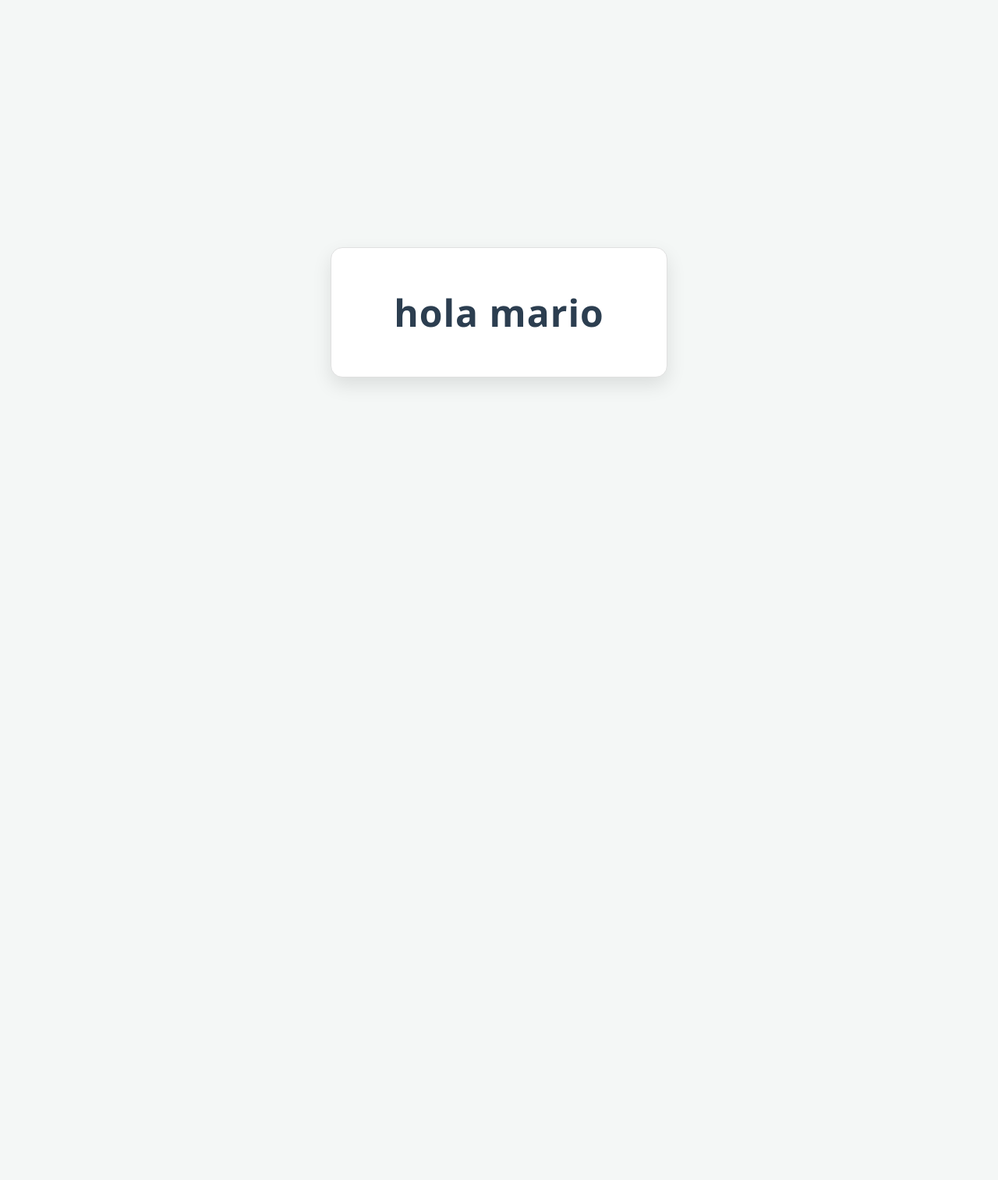
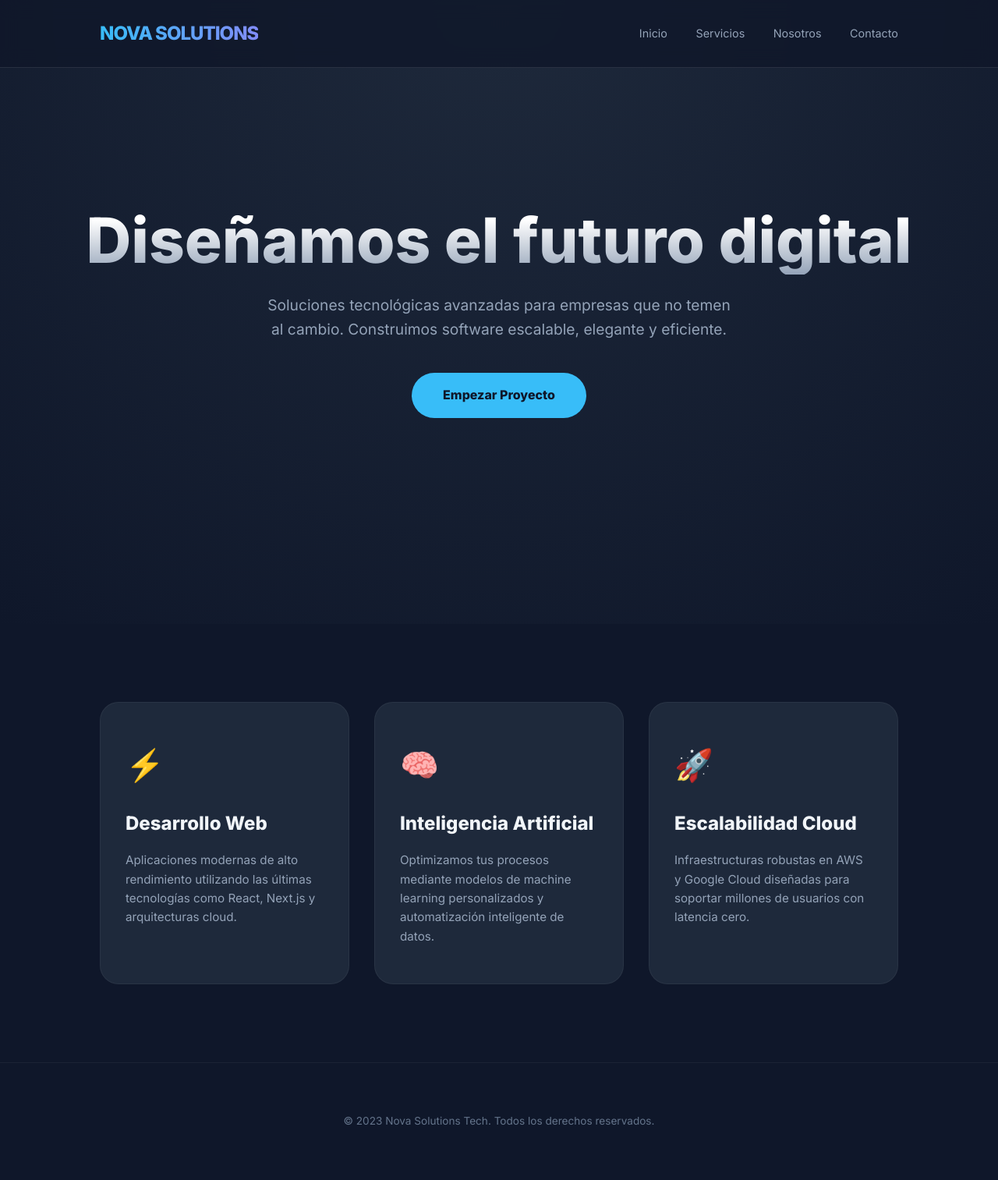
Before and after one commit to jesuismarioedit/prueba-ia, a plain HTML site: page index.html in a window 1280 px wide. Shown: the whole page at 78% size. Before the commit the page ends 800 px from the top, so only its background shows below. Drawn offline with Linux system fonts and the light colour scheme.

Commit message:
Página actualizada automáticamente desde n8n

```diff
--- a/index.html
+++ b/index.html
@@ -3,11 +3,212 @@
 <head>
     <meta charset="UTF-8">
     <meta name="viewport" content="width=device-width, initial-scale=1.0">
-    <title>Bienvenida</title>
+    <title>Nova Solutions | Innovación Digital</title>
+    <style>
+        @import url('https://fonts.googleapis.com/css2?family=Inter:wght@300;400;600;800&display=swap');
+
+        * {
+            margin: 0;
+            padding: 0;
+            box-sizing: border-box;
+            font-family: 'Inter', sans-serif;
+        }
+
+        body {
+            background-color: #0f172a;
+            color: #f8fafc;
+            line-height: 1.6;
+            overflow-x: hidden;
+        }
+
+        header {
+            position: fixed;
+            top: 0;
+            width: 100%;
+            padding: 1.5rem 10%;
+            display: flex;
+            justify-content: space-between;
+            align-items: center;
+            background: rgba(15, 23, 42, 0.8);
+            backdrop-filter: blur(12px);
+            z-index: 1000;
+            border-bottom: 1px solid rgba(255, 255, 255, 0.1);
+        }
+
+        .logo {
+            font-size: 1.5rem;
+            font-weight: 800;
+            background: linear-gradient(90deg, #38bdf8, #818cf8);
+            -webkit-background-clip: text;
+            -webkit-text-fill-color: transparent;
+            letter-spacing: -1px;
+        }
+
+        nav a {
+            color: #94a3b8;
+            text-decoration: none;
+            margin-left: 2rem;
+            font-size: 0.9rem;
+            font-weight: 500;
+            transition: color 0.3s;
+        }
+
+        nav a:hover {
+            color: #38bdf8;
+        }
+
+        .hero {
+            height: 100vh;
+            display: flex;
+            flex-direction: column;
+            justify-content: center;
+            align-items: center;
+            text-align: center;
+            padding: 0 1rem;
+            background: radial-gradient(circle at top, #1e293b 0%, #0f172a 100%);
+        }
+
+        .hero h1 {
+            font-size: clamp(2.5rem, 8vw, 5rem);
+            font-weight: 800;
+            line-height: 1.1;
+            margin-bottom: 1.5rem;
+            background: linear-gradient(to bottom, #fff 20%, #94a3b8 100%);
+            -webkit-background-clip: text;
+            -webkit-text-fill-color: transparent;
+        }
+
+        .hero p {
+            max-width: 600px;
+            font-size: 1.2rem;
+            color: #94a3b8;
+            margin-bottom: 2.5rem;
+        }
+
+        .cta-button {
+            background: #38bdf8;
+            color: #0f172a;
+            padding: 1rem 2.5rem;
+            border-radius: 50px;
+            text-decoration: none;
+            font-weight: 700;
+            transition: transform 0.3s, box-shadow 0.3s;
+        }
+
+        .cta-button:hover {
+            transform: translateY(-3px);
+            box-shadow: 0 10px 25px rgba(56, 189, 248, 0.4);
+        }
+
+        .services {
+            padding: 100px 10%;
+            display: grid;
+            grid-template-columns: repeat(auto-fit, minmax(300px, 1fr));
+            gap: 2rem;
+        }
+
+        .card {
+            background: #1e293b;
+            padding: 3rem 2rem;
+            border-radius: 24px;
+            border: 1px solid rgba(255, 255, 255, 0.05);
+            transition: all 0.3s ease;
+            position: relative;
+            overflow: hidden;
+        }
+
+        .card::before {
+            content: '';
+            position: absolute;
+            top: 0;
+            left: 0;
+            width: 100%;
+            height: 4px;
+            background: linear-gradient(90deg, #38bdf8, #818cf8);
+            opacity: 0;
+            transition: opacity 0.3s;
+        }
+
+        .card:hover {
+            transform: translateY(-10px);
+            background: #253347;
+            border-color: rgba(56, 189, 248, 0.3);
+        }
+
+        .card:hover::before {
+            opacity: 1;
+        }
+
+        .card-icon {
+            font-size: 2.5rem;
+            margin-bottom: 1.5rem;
+            display: block;
+        }
+
+        .card h3 {
+            font-size: 1.5rem;
+            margin-bottom: 1rem;
+            color: #f1f5f9;
+        }
+
+        .card p {
+            color: #94a3b8;
+            font-size: 0.95rem;
+        }
+
+        footer {
+            padding: 4rem 10%;
+            text-align: center;
+            border-top: 1px solid rgba(255, 255, 255, 0.05);
+            color: #64748b;
+            font-size: 0.85rem;
+        }
+
+        @media (max-width: 768px) {
+            nav { display: none; }
+            .hero h1 { font-size: 3rem; }
+        }
+    </style>
 </head>
-<body style="margin: 0; padding: 0; display: flex; justify-content: center; align-items: center; height: 100vh; background-color: #f4f7f6; font-family: 'Segoe UI', Tahoma, Geneva, Verdana, sans-serif;">
-    <div style="background-color: #ffffff; padding: 50px 80px; border-radius: 15px; box-shadow: 0 10px 25px rgba(0,0,0,0.1); border: 1px solid #e0e0e0; text-align: center;">
-        <h1 style="color: #2c3e50; margin: 0; font-size: 3rem; text-transform: lowercase; letter-spacing: 1px;">hola mario</h1>
-    </div>
+<body>
+
+    <header>
+        <div class="logo">NOVA SOLUTIONS</div>
+        <nav>
+            <a href="#">Inicio</a>
+            <a href="#">Servicios</a>
+            <a href="#">Nosotros</a>
+            <a href="#">Contacto</a>
+        </nav>
+    </header>
+
+    <section class="hero">
+        <h1>Diseñamos el futuro digital</h1>
+        <p>Soluciones tecnológicas avanzadas para empresas que no temen al cambio. Construimos software escalable, elegante y eficiente.</p>
+        <a href="#" class="cta-button">Empezar Proyecto</a>
+    </section>
+
+    <section class="services">
+        <div class="card">
+            <span class="card-icon">⚡</span>
+            <h3>Desarrollo Web</h3>
+            <p>Aplicaciones modernas de alto rendimiento utilizando las últimas tecnologías como React, Next.js y arquitecturas cloud.</p>
+        </div>
+        <div class="card">
+            <span class="card-icon">🧠</span>
+            <h3>Inteligencia Artificial</h3>
+            <p>Optimizamos tus procesos mediante modelos de machine learning personalizados y automatización inteligente de datos.</p>
+        </div>
+        <div class="card">
+            <span class="card-icon">🚀</span>
+            <h3>Escalabilidad Cloud</h3>
+            <p>Infraestructuras robustas en AWS y Google Cloud diseñadas para soportar millones de usuarios con latencia cero.</p>
+        </div>
+    </section>
+
+    <footer>
+        &copy; 2023 Nova Solutions Tech. Todos los derechos reservados.
+    </footer>
+
 </body>
 </html>
```
